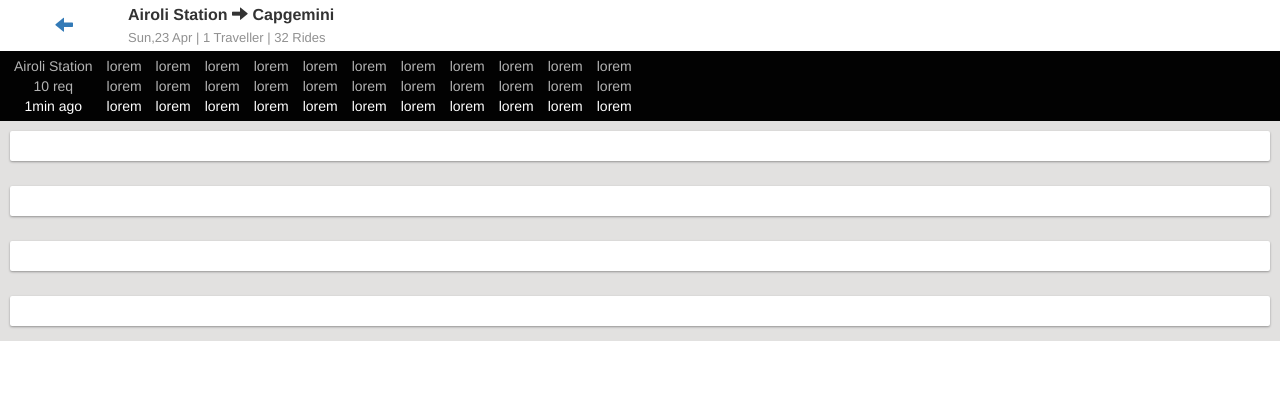
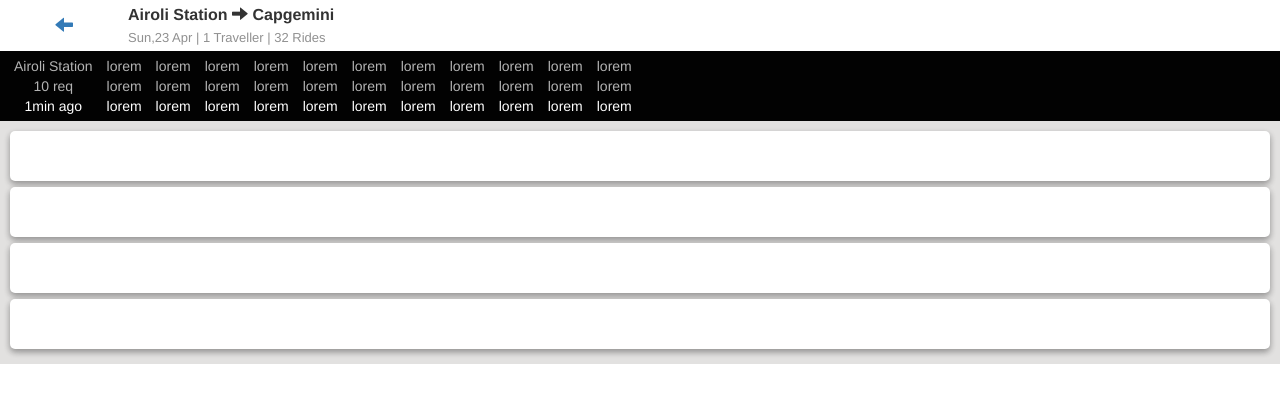
Before and after one commit to jagdish-gh/test, a plain HTML site: page index.html in a window 1280 px wide. Drawn offline with nearby package versions, Linux system fonts and the light colour scheme.

Commit message:
Update index.html

```diff
--- a/index.html
+++ b/index.html
@@ -79,21 +79,25 @@
 
 .card {
   background: #fff;
-  border-radius: 2px;
+  border-radius: 5px;
   display: inline-block;
-  height: 30px;
-  margin: 1rem;
+  height: 50px;
+  margin: 0.5px 10px 0.5px 10px;
   position: relative;
   width: 100%;
 }
 
-.card-1 {
-  box-shadow: 0 1px 3px rgba(0,0,0,0.12), 0 1px 2px rgba(0,0,0,0.24);
-  transition: all 0.3s cubic-bezier(.25,.8,.25,1);
+.content div:nth-child(1){
+margin-top: 10px;
+}
+.content div:nth-child(4){
+margin-bottom: 10px;
 }
 
-.card-1:hover {
-  box-shadow: 0 14px 28px rgba(0,0,0,0.25), 0 10px 10px rgba(0,0,0,0.22);
+
+.card-2 {
+  box-shadow: 0 3px 6px rgba(0,0,0,0.16), 0 3px 6px rgba(0,0,0,0.23);
+
 }
 
 </style>
@@ -180,10 +184,10 @@
 </div>
 
 <div class="container-fluid content" >
-	<div class="card card-1"></div>
-	<div class="card card-1"></div>
-	<div class="card card-1"></div>
-	<div class="card card-1"></div>
+	<div class="card card-2"></div>
+	<div class="card card-2"></div>
+	<div class="card card-2"></div>
+	<div class="card card-2"></div>
 </div>
 
 
```
